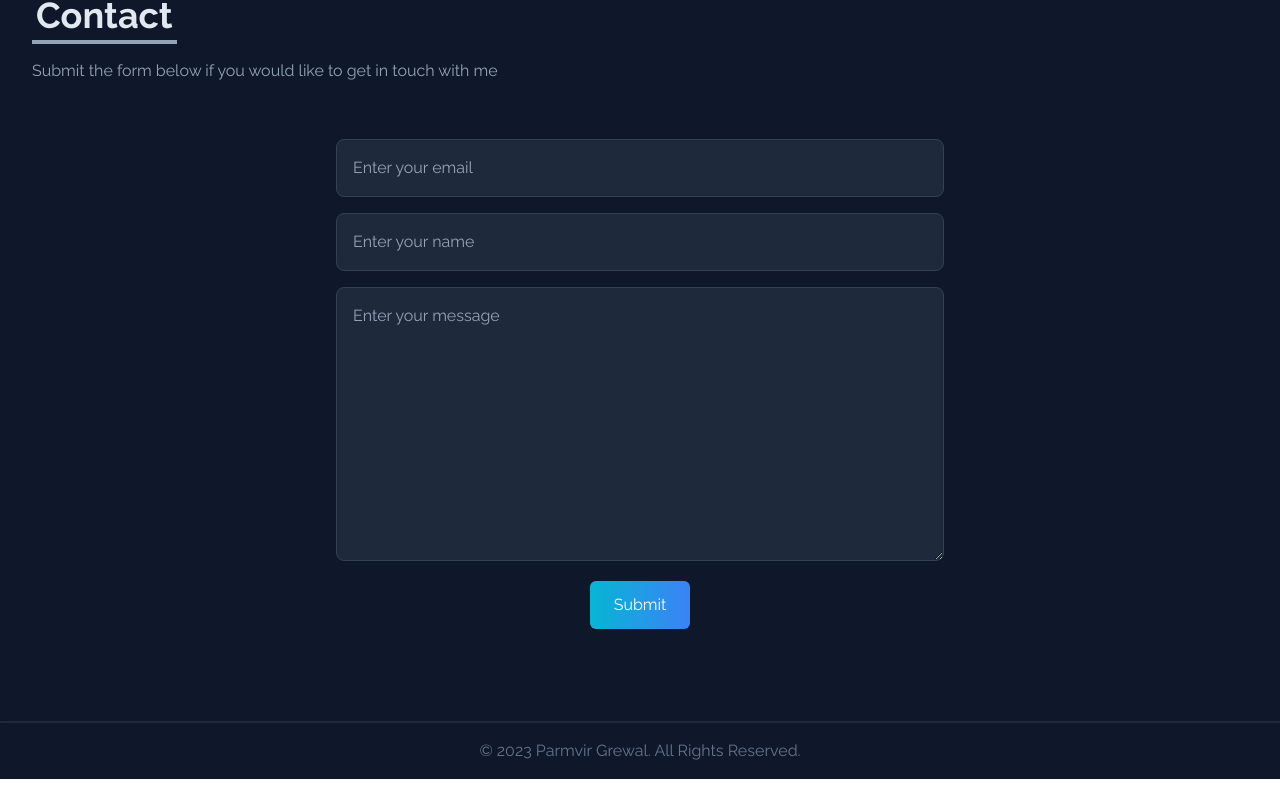
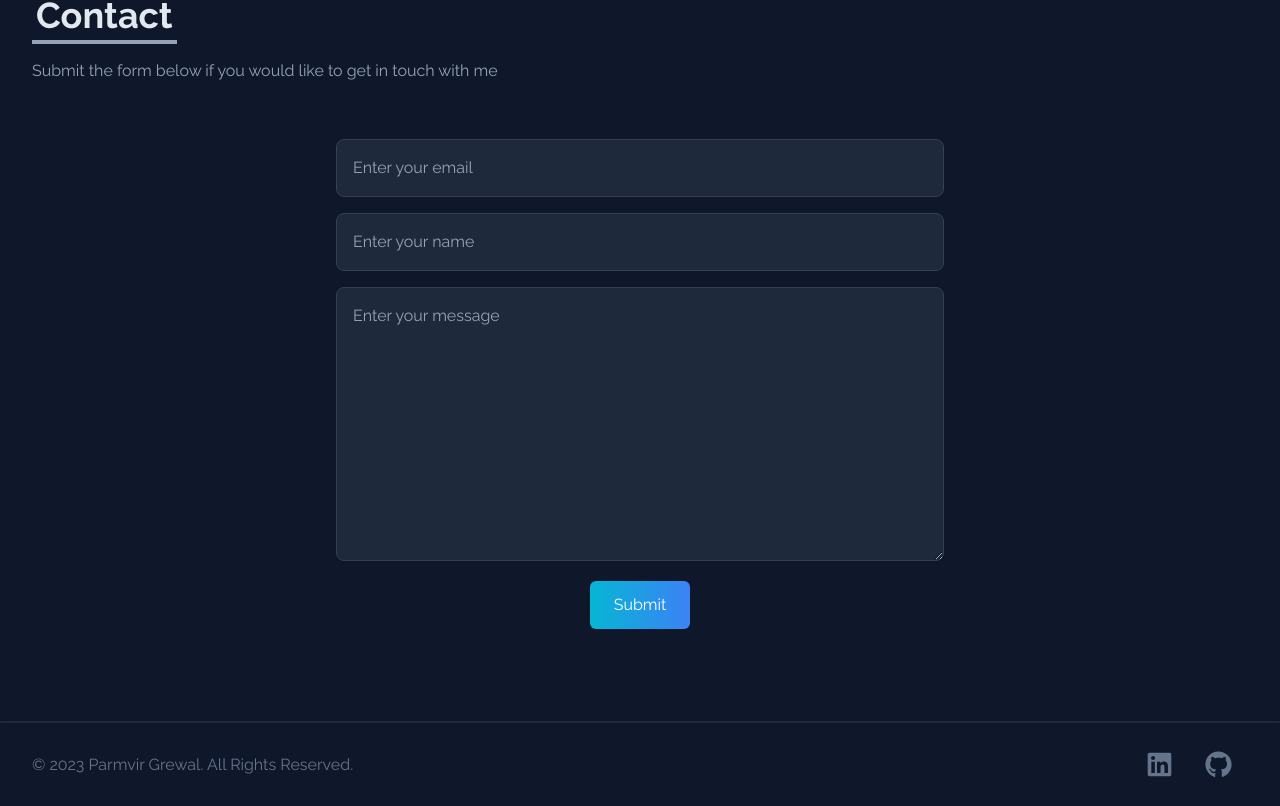
Before and after one commit to Parmvir-Grewal/personal-portfolio-website, a React (Create React App) app: page / in a window 1280 px wide. Shown: the part 4595-5401 px from the top of the page. Before the commit the page ends 5374 px from the top, so only its background shows below. Built offline with nearby package versions, Linux system fonts and the light colour scheme; the HTML template or start-up script is replaced by a standard one.

Commit message:
add social links and animation to footer

```diff
--- a/src/components/Footer.jsx
+++ b/src/components/Footer.jsx
@@ -1,10 +1,53 @@
 import React from 'react'
+import {FaGithub, FaLinkedin} from 'react-icons/fa';
+import {HiOutlineMail} from 'react-icons/hi';
+import {BsFillPersonLinesFill} from 'react-icons/bs';
+import AOS from 'aos';
+import 'aos/dist/aos.css';
 
 function Footer() {
+  AOS.init();
+  const links = [
+    {
+        id: 1,
+        child: (
+            <>
+                 <FaLinkedin size={27}/>
+            </>
+        ),
+        href: 'https://www.linkedin.com/in/parmvir-grewall/',
+    },
+    {
+        id: 2,
+        child: (
+            <>
+                 <FaGithub size={27}/>
+            </>
+        ),
+        href: 'https://github.com/Parmvir-Grewal',
+    },
+]
   return (
-    <footer class="p-4 shadow flex items-center justify-center bg-slate-900 border-t-2 border-slate-800">
-    <span class="text-md text-slate-500 sm:text-center">© 2023 Parmvir Grewal. All Rights Reserved.
-    </span>
+
+    <footer class="p-4 shadow   bg-slate-900 border-t-2 border-slate-800" >
+
+    <div class="px-4 py-1 flex items-center justify-between" data-aos="fade-up" >
+        <span class="text-md text-slate-500 sm:text-center" >© 2023 Parmvir Grewal. All Rights Reserved.
+        </span>
+        <div class="flex sm:justify-center">
+        {links.map(({id, child, href, download}) => (
+        <a key={id} href={href}
+                className="flex justify-between items-center text-slate-500 hover:bg-gradient-to-r from-cyan-500 to-blue-500 hover:text-white rounded-lg hover:scale-105 duration-200 p-2 mx-2"
+                download={download}
+                target='_blank'
+                rel="noreferrer"
+                >
+                    {child}
+        </a>
+                    ))}
+
+        </div>
+      </div>
     </footer>
 
 
```
